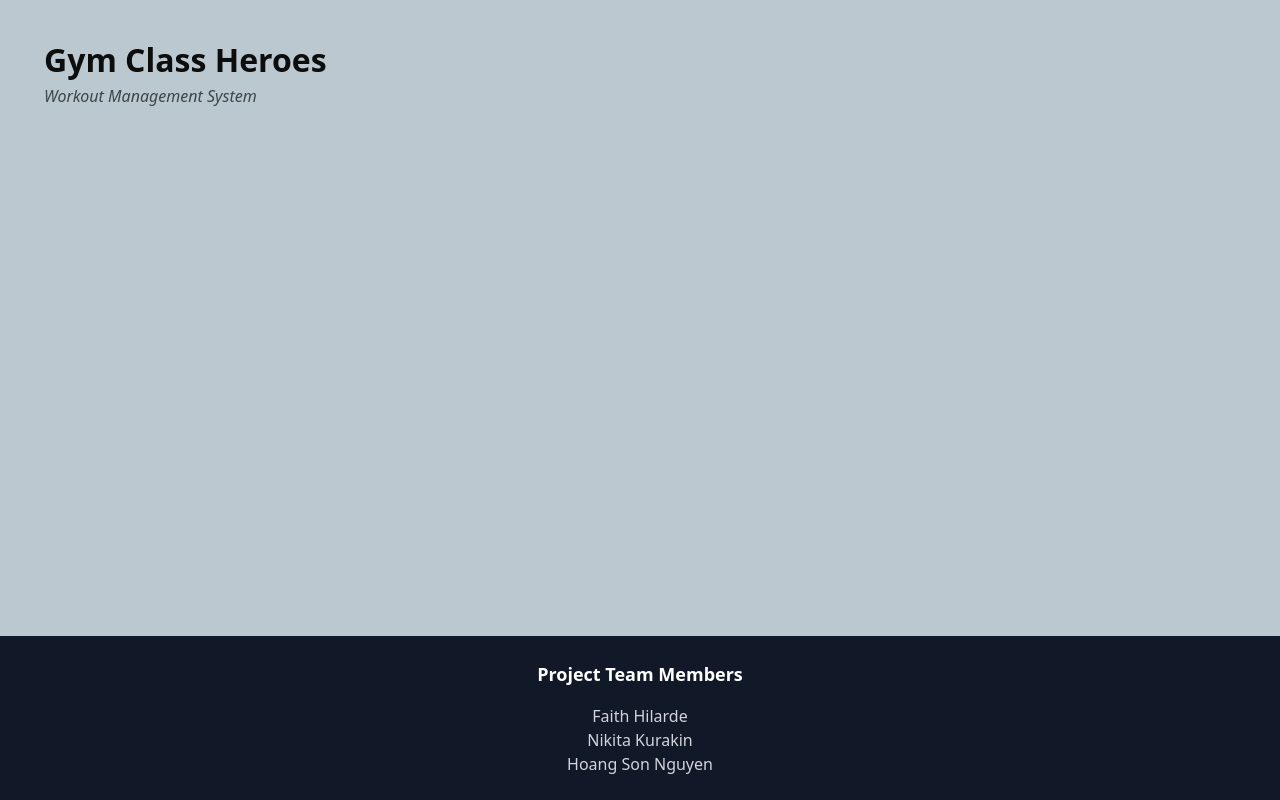
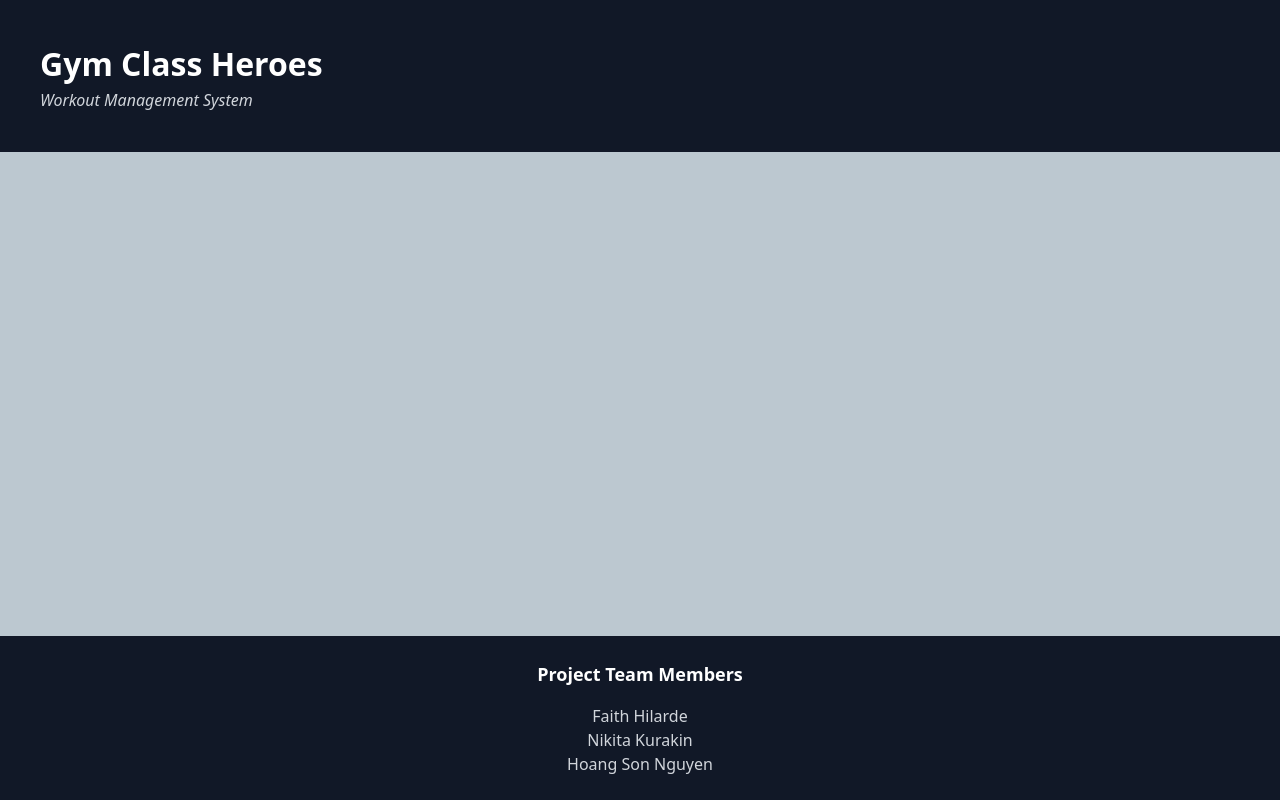
Before and after one commit to nikitakurakinGit/full-stack, a React (Vite) app in the folder gym-class-heroes/: page / in a window 1280 px wide. Built offline with nearby package versions, Linux system fonts and the light colour scheme.

Commit message:
Added bg color and bigger padding - removed margin

```diff
--- a/gym-class-heroes/src/components/header/header.tsx
+++ b/gym-class-heroes/src/components/header/header.tsx
@@ -6,11 +6,11 @@ export default function Header({
     projectDescription: string;
 }) {
     return (
-        <header className="w-auto bg-[#bcc8d0] text-[#0c0e0e] px-6 py-4 m-5">
+        <header className="w-auto bg-gray-900 text-white px-10 py-10">
             <h1 className="text-[2rem] font-bold">
                 {projectName}
             </h1>
-            <p className="text-base text-[#3e4447] italic">
+            <p className="text-base text-gray-300 italic">
                 {projectDescription}
             </p>
         </header>
```
